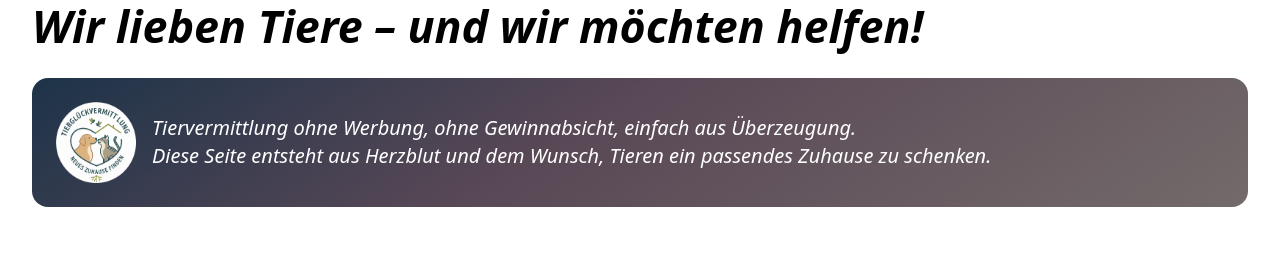
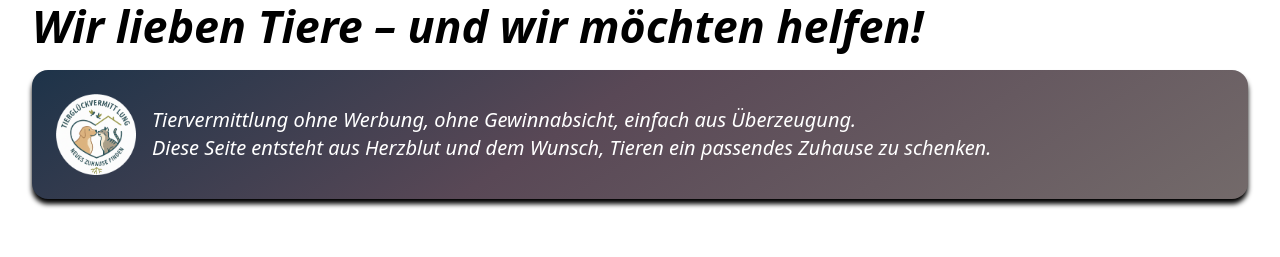
Before and after one commit to kaktusgarten/tiervermittlung, a React (Vite) app in the folder frontend/: page / in a window 1280 px wide. Shown: the part 446-703 px from the top of the page. Built offline with nearby package versions, Linux system fonts and the light colour scheme; no server answers.

Commit message:
Shadow effect

```diff
--- a/frontend/src/pages/HomePage.tsx
+++ b/frontend/src/pages/HomePage.tsx
@@ -42,7 +42,7 @@ export default function HomePage() {
             Wir lieben Tiere – und wir möchten helfen!
           </h2>
           <div
-            className="flex gap-4 p-6 my-6 bg-[#594856] text-white rounded-2xl italic"
+            className="flex gap-4 p-6 my-6 bg-[#594856] text-white rounded-2xl italic -translate-y-2 shadow-[0_5px_5px_#000] border-[#000]"
             style={{
               background: "#736a6a",
               backgroundImage:
```
